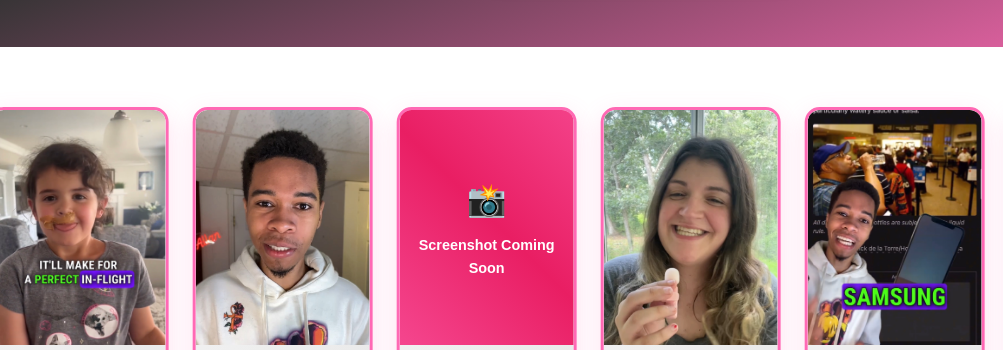
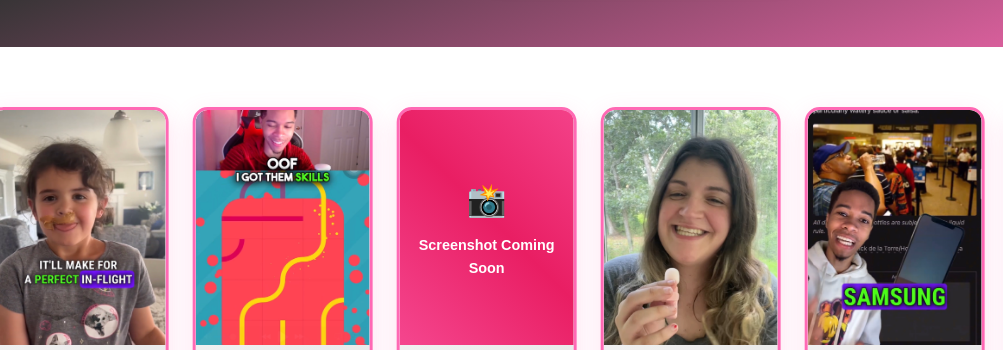
Before and after one commit to Plugin-factory-fl/SoulMediaAgencyLLC, a website: page index.html in a window 1280 px wide. Shown: the part 539-889 px from the top of the page, 0-1003 px from the left. Drawn offline with Linux system fonts and the light colour scheme.

Commit message:
Updated index.html

```diff
--- a/index.html
+++ b/index.html
@@ -604,7 +604,7 @@
                         </div>
                     </div>
                     <div class="jpg-card fade-in">
-                        <img src="images/Davion1.jpg" alt="Davion Gaming Content" style="width: 100%; height: 75%; object-fit: cover; border-radius: 12px 12px 0 0;">
+                        <img src="images/Davion3.jpg" alt="Davion Gaming Content" style="width: 100%; height: 75%; object-fit: cover; border-radius: 12px 12px 0 0;">
                         <div class="jpg-info">
                             <div class="jpg-creator">Davion</div>
                             <div class="jpg-type">Gaming Content</div>
@@ -651,7 +651,7 @@
                         </div>
                     </div>
                     <div class="jpg-card fade-in">
-                        <img src="images/Davion1.jpg" alt="Davion Gaming Content" style="width: 100%; height: 75%; object-fit: cover; border-radius: 12px 12px 0 0;">
+                        <img src="images/Davion3.jpg" alt="Davion Gaming Content" style="width: 100%; height: 75%; object-fit: cover; border-radius: 12px 12px 0 0;">
                         <div class="jpg-info">
                             <div class="jpg-creator">Davion</div>
                             <div class="jpg-type">Gaming Content</div>
```
